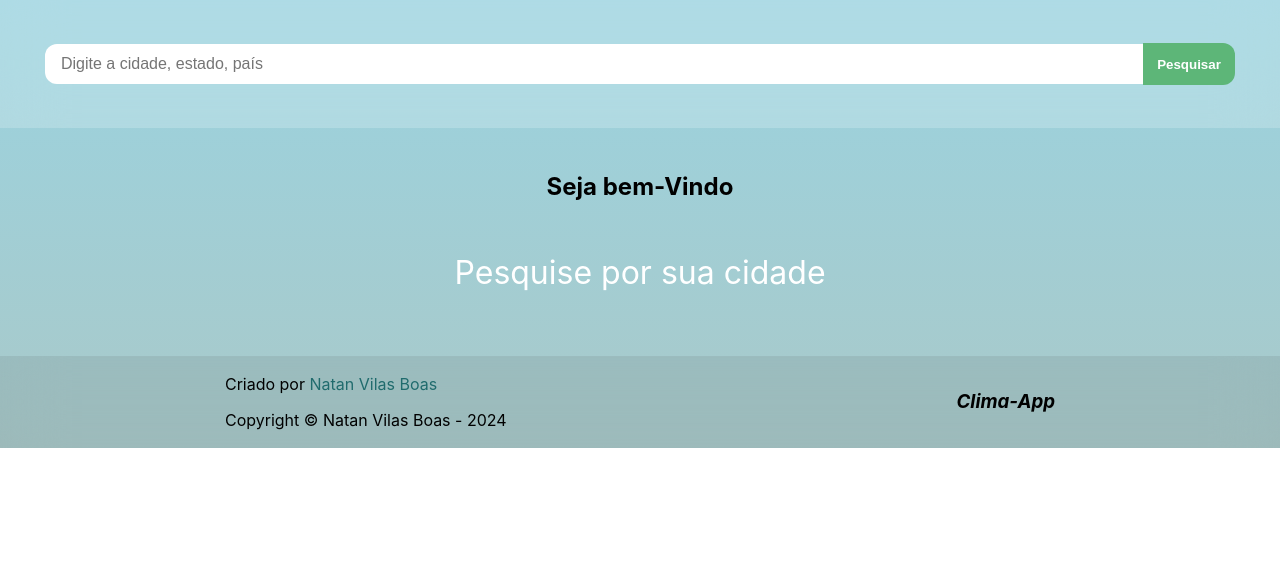
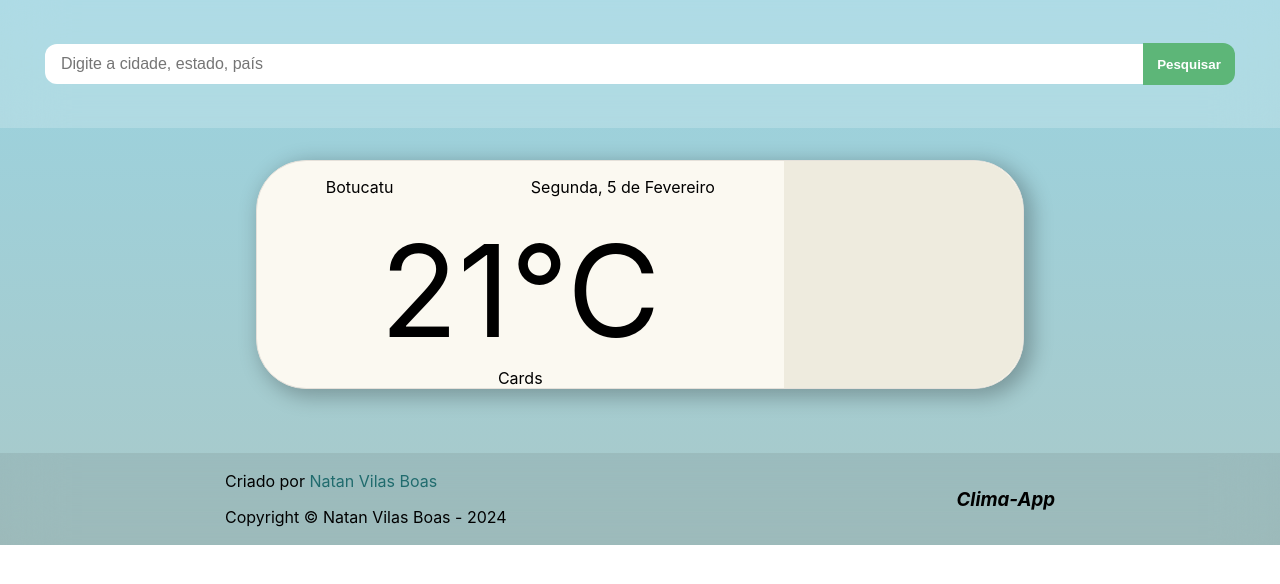
Before and after one commit to NatanVilasBoas/clima-app, a React (Create React App) app: page / in a window 1280 px wide. Shown: the top 584 px of the page. Built offline with nearby package versions, Linux system fonts and the light colour scheme; no server answers; the HTML template or start-up script is replaced by a standard one.

Commit message:
✨ 💄 criando card para clima

```diff
--- /dev/null
+++ b/src/components/Card/Card.jsx
@@ -0,0 +1,75 @@
+import styled from "styled-components";
+
+const CardWrapper = styled.div`
+    display: flex;
+    border: 1px solid #E5E1DA;
+    border-radius: 50px;
+    background-color: #FBF9F1;
+    text-align: center;
+    box-sizing: border-box;
+    margin: 2em;
+    width: 60%;
+    height: 40%;
+    box-shadow: 6px 5px 20px  3px rgba(0, 0, 0, 0.25)
+`
+
+const LeftSideCard = styled.div`
+    display: flex;
+    flex-direction: column;
+    width: 75%;
+`
+
+const RightSideCard = styled.div`
+    display: flex;
+    flex-direction: column;
+    padding: 2em;
+    background-color: #EEEBDE;
+    width: 25%;
+    border-top-right-radius: 50px;
+    border-bottom-right-radius: 50px;
+`
+
+const UpperText = styled.div`
+    display: flex;
+    justify-content: space-around;
+    width: 100%;
+    font-size: 16px;
+`
+
+const Temperature = styled.p`
+    margin: 0 auto;
+    font-size: 128px;
+`
+
+const data = new Date();
+const diaDaSemanaIndex = data.getDay();
+const diasDaSemana = [ 'Domingo', 'Segunda', 'Terça', 'Quarta', 'Quinta', 'Sexta', 'Sábado']
+const meses = ['Janeiro', 'Fevereiro', 'Março', 'Abril', 'Maio', 'Junho', 'Julho', 'Agosto', 'Setembro', 'Outubro', 'Novembro', 'Dezembro'];
+const diaDaSemana = diasDaSemana[diaDaSemanaIndex];
+const dia = data.getDate();
+const mesIndex = data.getMonth();
+const mes = meses[mesIndex];
+
+const Card = () => {
+    return (
+        <CardWrapper>
+            <LeftSideCard>
+                <UpperText>
+                    <p>Botucatu</p>
+                    <p>{`${diaDaSemana}, ${dia} de ${mes}`}</p>
+                </UpperText>
+                <div>
+                    <Temperature>21°C</Temperature>
+                </div>
+                <div>
+                    Cards
+                </div>
+            </LeftSideCard>
+            <RightSideCard>
+
+            </RightSideCard>
+        </CardWrapper>
+    )
+}
+
+export default Card;
--- a/src/components/RespAPI/RespAPI.jsx
+++ b/src/components/RespAPI/RespAPI.jsx
@@ -2,6 +2,7 @@ import styled from "styled-components";
 import { Suspense, memo, useCallback, useEffect, useState } from "react";
 import Loader from "../Loader/Loader";
 import wheaterService from "../../services/wheater";
+import Card from "../Card/Card";
 
 const Context = styled.section`
     display: flex;
@@ -17,6 +18,7 @@ const Content = styled.div`
   flex-direction: column;
   justify-content: center;
   margin-top: 3vh;
+  height: 75vh;
   flex: 1;
 `
 
@@ -25,18 +27,6 @@ const ClimaText = styled.p`
   color: white;
 `
 
-const Card = styled.div`
-    border: 1px solid #E5E1DA;
-    padding: 1em;
-    border-radius: 16px;
-    background-color: #FBF9F1;
-    text-align: center;
-    box-sizing: border-box;
-    margin: 2em;
-    width: 80%;
-    height: 40%;
-    box-shadow: 5px 5px 10px rgba(0, 0, 0, 0.1)
-`
 
 const RespAPI = ({ search }) => {
     const [loading, setLoading] = useState(false);
@@ -46,7 +36,6 @@ const RespAPI = ({ search }) => {
         setLoading(true);
         try {
             const response = await wheaterService.buscarLocalCode(search);
-
             const respClima = await wheaterService.buscarClima(response[0].Key);
             setClima(respClima);
         } catch (err) {
@@ -66,40 +55,27 @@ const RespAPI = ({ search }) => {
     return (
         <Suspense fallback={<Loader />}>
             <Context>
-                {loading ? <Loader /> :
+                {/* {loading ?
+                    (<Content>
+                        <Loader />
+                    </Content>) :
                     Object.keys(clima).length > 0 ? (
                         <Card>
-                                    <p style={{ fontSize: '18px', fontWeight: '600', margin: '0' }}>Clima Atual em {search}</p>
-                                    <p>{clima[0].WeatherText}</p>
                             <div>
-                                        <h3>Máxima:</h3>
-                                        <p>{clima[0].TemperatureSummary.Past12HourRange.Maximum.Metric.Value}°C</p>
+                                {`${clima[0].Temperature.Metric.Value}°C`}
                             </div>
                             <div>
-                                        <h3>Mínima:</h3>
-                                        <p>{clima[0].TemperatureSummary.Past12HourRange.Minimum.Metric.Value}°C</p>
-                                    </div>
-                                    <h3>Sensação Térmica:</h3>
-                                    <p>{`${clima[0].RealFeelTemperature.Metric.Value}°C`}</p>
-                                    <p>{clima[0].RealFeelTemperature.Metric.Phrase}</p>
-                                    <h3>Humidade Relativa:</h3>
-                                    <p>{clima[0].RelativeHumidity}%</p>
-                                    <div>
-                                        <h3>Vento:</h3>
-                                        <p>{clima[0].Wind.Direction.Degrees}° {clima[0].Wind.Direction.Localized}</p>
-                                    </div>
-                                    <div>
-                                        <h3>Velocidade:</h3>
-                                        <p>{clima[0].Wind.Speed.Metric.Value}km/h</p>
+
                             </div>
                         </Card>
                     ) : (<Content>
                         <h2>Seja bem-Vindo</h2>
                         <ClimaText>Pesquise por sua cidade</ClimaText>
                     </Content>)
-                }
+                } */}
+                <Card/>
             </Context>
-        </Suspense>
+        </Suspense >
     )
 }
 
```
Lines whose indentation alone changed are shown as unchanged.
